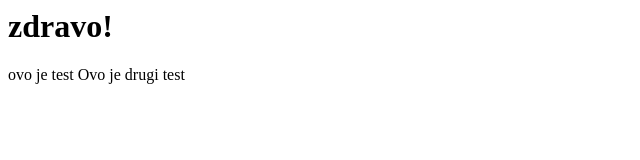
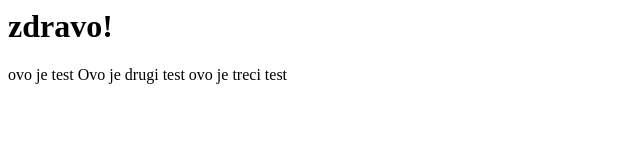
Before and after one commit to MarkoRajic91/git-html-index-new, a plain HTML site: page index.html in a window 1280 px wide. Shown: the full height of the page, 0-640 px from the left. Drawn offline with Linux system fonts and the light colour scheme.

Commit message:
cao zdravo

```diff
--- a/index.html
+++ b/index.html
@@ -3,5 +3,6 @@
 <h1>zdravo!</h1>
 <p>ovo je test</>
 <p2>Ovo je drugi test</p2>
+<p3>ovo je treci test</p3>
 </body>
 </html>
```
